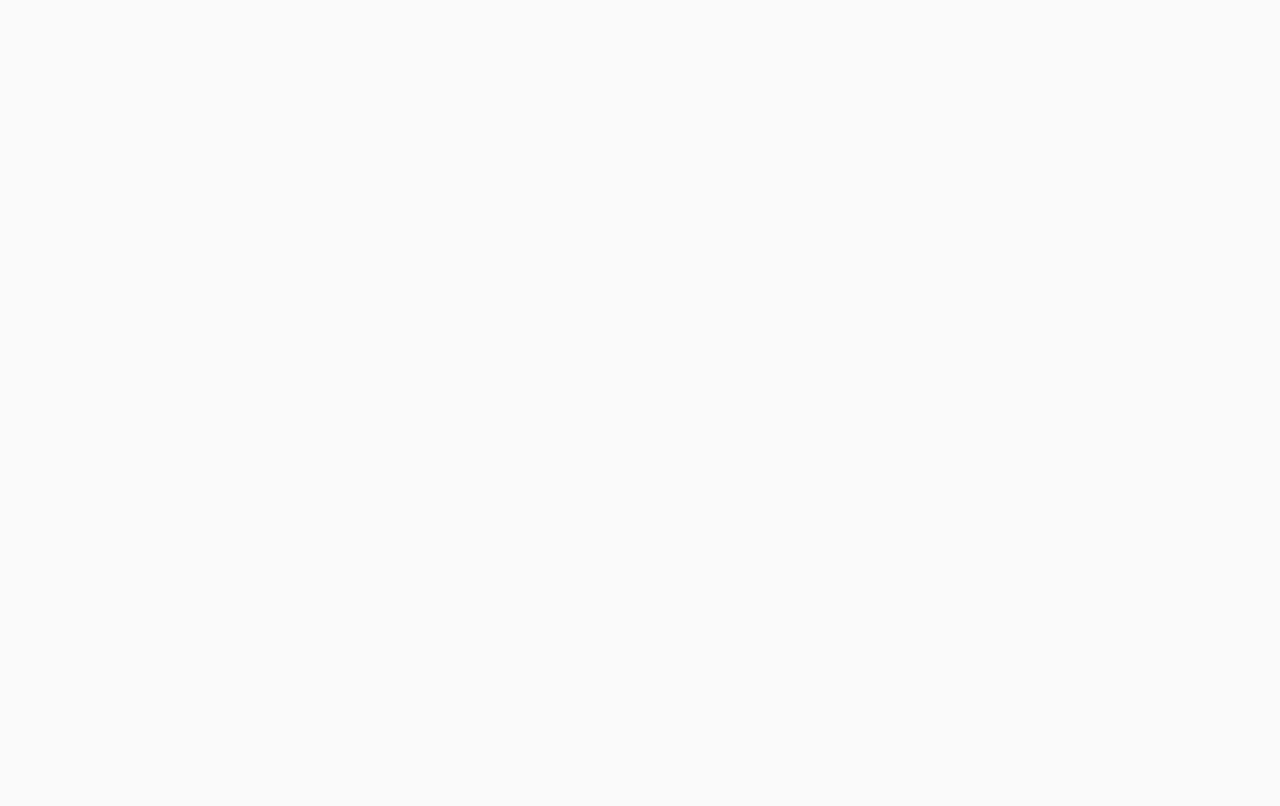
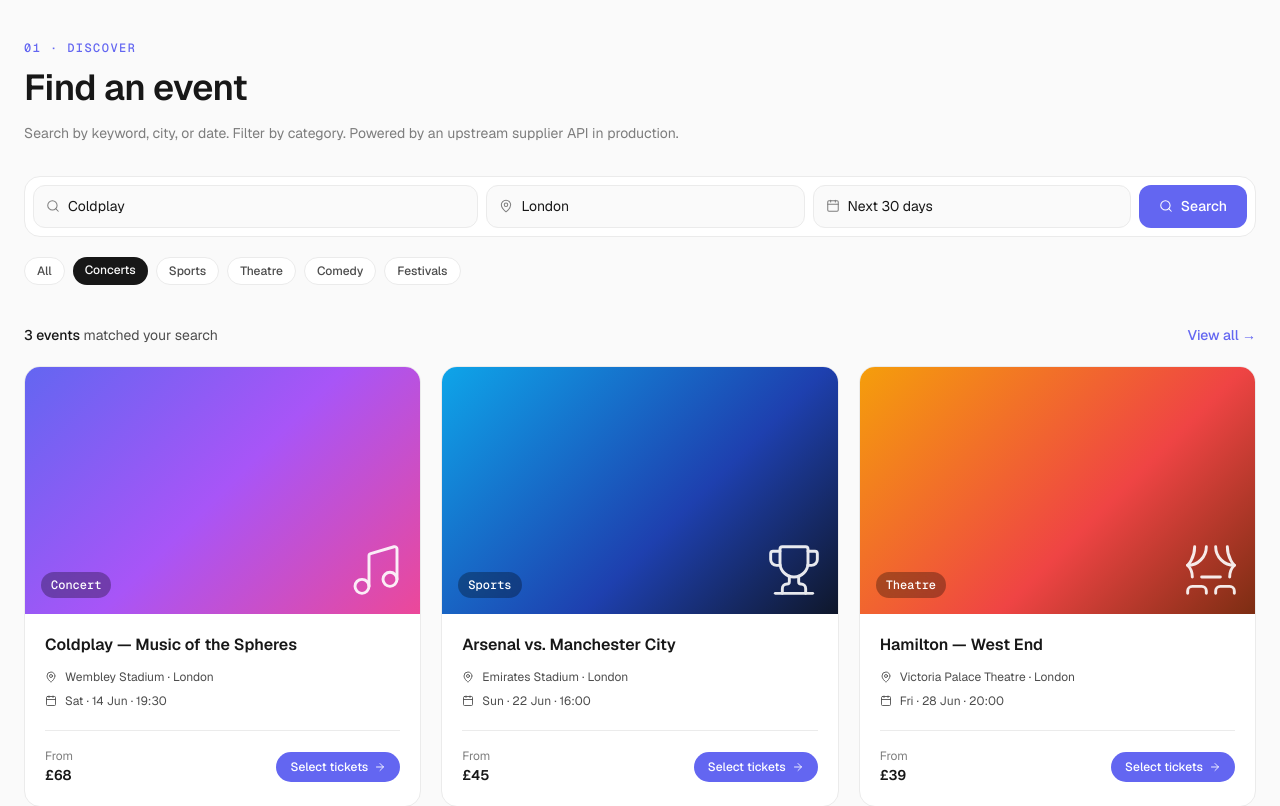
Before and after one commit to mykhail-druz/nextjs-ticketing-mvp-test, a Next.js app: page / in a window 1280 px wide. Shown: the part 800-1606 px from the top of the page. Before the commit the page ends 826 px from the top, so only its background shows below. Built offline with nearby package versions, Linux system fonts and the light colour scheme.

Commit message:
Add sample event cards and search section

```diff
--- a/src/app/page.tsx
+++ b/src/app/page.tsx
@@ -1,5 +1,7 @@
 import Header from "@/components/sections/Header";
 import Hero from "@/components/sections/Hero";
+import EventSearch from "@/components/sections/EventSearch";
+import EventList from "@/components/sections/EventList";
 import Footer from "@/components/sections/Footer";
 
 export default function Home() {
@@ -8,6 +10,8 @@
       <Header />
       <main className="flex-1">
         <Hero />
+        <EventSearch />
+        <EventList />
       </main>
       <Footer />
     </div>
--- /dev/null
+++ b/src/components/sections/EventList.tsx
@@ -0,0 +1,136 @@
+import { ArrowRight, Calendar, MapPin, Music, Theater, Trophy } from "lucide-react";
+
+type EventItem = {
+  title: string;
+  venue: string;
+  city: string;
+  date: string;
+  priceFrom: string;
+  tag: string;
+  Icon: typeof Music;
+  gradient: string;
+};
+
+const EVENTS: EventItem[] = [
+  {
+    title: "Coldplay — Music of the Spheres",
+    venue: "Wembley Stadium",
+    city: "London",
+    date: "Sat · 14 Jun · 19:30",
+    priceFrom: "£68",
+    tag: "Concert",
+    Icon: Music,
+    gradient:
+      "linear-gradient(135deg, #6366f1 0%, #a855f7 50%, #ec4899 100%)",
+  },
+  {
+    title: "Arsenal vs. Manchester City",
+    venue: "Emirates Stadium",
+    city: "London",
+    date: "Sun · 22 Jun · 16:00",
+    priceFrom: "£45",
+    tag: "Sports",
+    Icon: Trophy,
+    gradient:
+      "linear-gradient(135deg, #0ea5e9 0%, #1e40af 60%, #0f172a 100%)",
+  },
+  {
+    title: "Hamilton — West End",
+    venue: "Victoria Palace Theatre",
+    city: "London",
+    date: "Fri · 28 Jun · 20:00",
+    priceFrom: "£39",
+    tag: "Theatre",
+    Icon: Theater,
+    gradient:
+      "linear-gradient(135deg, #f59e0b 0%, #ef4444 60%, #7c2d12 100%)",
+  },
+];
+
+export default function EventList() {
+  return (
+    <section className="mx-auto w-full max-w-7xl px-4 pt-10 pb-20 md:px-6 md:pb-28">
+      <div className="flex items-end justify-between gap-4">
+        <p className="text-body text-text-secondary">
+          <span className="font-medium text-text-primary">3 events</span>{" "}
+          matched your search
+        </p>
+        <a
+          href="#seats"
+          className="hidden text-body font-medium text-accent transition-opacity hover:opacity-80 sm:inline-flex"
+        >
+          View all →
+        </a>
+      </div>
+
+      <ul className="mt-5 grid grid-cols-1 gap-5 sm:grid-cols-2 lg:grid-cols-3">
+        {EVENTS.map((e) => (
+          <EventCard key={e.title} event={e} />
+        ))}
+      </ul>
+    </section>
+  );
+}
+
+function EventCard({ event }: { event: EventItem }) {
+  const { Icon } = event;
+  return (
+    <li
+      className="group flex flex-col overflow-hidden rounded-2xl border border-border-light bg-surface transition-shadow hover:shadow-lg"
+      style={{ boxShadow: "var(--shadow-subtle)" }}
+    >
+      <div
+        className="relative flex aspect-[16/10] items-end justify-between p-4 text-white"
+        style={{ background: event.gradient }}
+      >
+        <span
+          className="inline-flex items-center gap-1.5 rounded-full bg-black/30 px-2.5 py-1 text-caption font-medium backdrop-blur"
+          style={{ fontFamily: "var(--font-geist-mono)" }}
+        >
+          {event.tag}
+        </span>
+        <Icon
+          size={56}
+          strokeWidth={1.25}
+          aria-hidden="true"
+          className="opacity-90"
+        />
+      </div>
+
+      <div className="flex flex-1 flex-col p-5">
+        <h3 className="text-body font-semibold leading-snug text-text-primary md:text-[16px]">
+          {event.title}
+        </h3>
+
+        <dl className="mt-3 space-y-1.5 text-caption text-text-secondary">
+          <div className="flex items-center gap-2">
+            <MapPin size={12} strokeWidth={1.75} aria-hidden="true" />
+            <span>
+              {event.venue} · {event.city}
+            </span>
+          </div>
+          <div className="flex items-center gap-2">
+            <Calendar size={12} strokeWidth={1.75} aria-hidden="true" />
+            <span>{event.date}</span>
+          </div>
+        </dl>
+
+        <div className="mt-5 flex items-center justify-between border-t border-border-light pt-4">
+          <div>
+            <p className="text-caption text-text-muted">From</p>
+            <p className="text-body font-semibold text-text-primary">
+              {event.priceFrom}
+            </p>
+          </div>
+          <a
+            href="#seats"
+            className="inline-flex items-center gap-1.5 rounded-full bg-accent px-3.5 py-1.5 text-caption font-medium text-accent-fg transition-colors hover:bg-accent-hover"
+          >
+            Select tickets
+            <ArrowRight size={12} strokeWidth={1.75} aria-hidden="true" />
+          </a>
+        </div>
+      </div>
+    </li>
+  );
+}
--- /dev/null
+++ b/src/components/sections/EventSearch.tsx
@@ -0,0 +1,127 @@
+import { Calendar, MapPin, Search } from "lucide-react";
+
+const CATEGORIES = ["All", "Concerts", "Sports", "Theatre", "Comedy", "Festivals"];
+
+export default function EventSearch() {
+  return (
+    <section
+      id="events"
+      className="mx-auto w-full max-w-7xl scroll-mt-20 px-4 pt-16 md:px-6 md:pt-24"
+    >
+      <SectionEyebrow>01 · Discover</SectionEyebrow>
+      <SectionHeading>Find an event</SectionHeading>
+      <SectionLead>
+        Search by keyword, city, or date. Filter by category. Powered by an
+        upstream supplier API in production.
+      </SectionLead>
+
+      <div
+        role="search"
+        aria-label="Event search"
+        className="mt-8 grid grid-cols-1 gap-2 rounded-2xl border border-border-light bg-surface p-2 md:grid-cols-[1.4fr_1fr_1fr_auto]"
+        style={{ boxShadow: "var(--shadow-subtle)" }}
+      >
+        <Field icon={<Search size={14} strokeWidth={1.75} aria-hidden="true" />}>
+          <input
+            type="text"
+            placeholder="Search artists, teams, shows…"
+            defaultValue="Coldplay"
+            className="w-full bg-transparent text-body text-text-primary placeholder:text-text-muted focus:outline-none"
+          />
+        </Field>
+        <Field icon={<MapPin size={14} strokeWidth={1.75} aria-hidden="true" />}>
+          <select
+            defaultValue="London"
+            className="w-full appearance-none bg-transparent text-body text-text-primary focus:outline-none"
+          >
+            <option>Any city</option>
+            <option>London</option>
+            <option>Manchester</option>
+            <option>Berlin</option>
+            <option>Amsterdam</option>
+          </select>
+        </Field>
+        <Field icon={<Calendar size={14} strokeWidth={1.75} aria-hidden="true" />}>
+          <select
+            defaultValue="Next 30 days"
+            className="w-full appearance-none bg-transparent text-body text-text-primary focus:outline-none"
+          >
+            <option>Any date</option>
+            <option>This week</option>
+            <option>Next 30 days</option>
+            <option>Next 3 months</option>
+          </select>
+        </Field>
+        <button
+          type="button"
+          className="inline-flex items-center justify-center gap-2 rounded-xl bg-accent px-5 py-2.5 text-body font-medium text-accent-fg transition-colors hover:bg-accent-hover"
+        >
+          <Search size={14} strokeWidth={1.75} aria-hidden="true" />
+          Search
+        </button>
+      </div>
+
+      <div className="mt-5 flex flex-wrap gap-2">
+        {CATEGORIES.map((c, i) => (
+          <span
+            key={c}
+            className={
+              i === 1
+                ? "rounded-full bg-text-primary px-3 py-1 text-caption font-medium text-cloud-canvas"
+                : "rounded-full border border-border-light bg-surface px-3 py-1 text-caption font-medium text-text-secondary"
+            }
+          >
+            {c}
+          </span>
+        ))}
+      </div>
+    </section>
+  );
+}
+
+function Field({
+  icon,
+  children,
+}: {
+  icon: React.ReactNode;
+  children: React.ReactNode;
+}) {
+  return (
+    <label className="flex items-center gap-2 rounded-xl border border-border-light bg-cloud-canvas px-3 py-2.5 transition-colors focus-within:border-accent">
+      <span className="text-text-muted" aria-hidden="true">
+        {icon}
+      </span>
+      {children}
+    </label>
+  );
+}
+
+export function SectionEyebrow({ children }: { children: React.ReactNode }) {
+  return (
+    <p
+      className="text-caption font-medium uppercase tracking-[0.12em] text-accent"
+      style={{ fontFamily: "var(--font-geist-mono)" }}
+    >
+      {children}
+    </p>
+  );
+}
+
+export function SectionHeading({ children }: { children: React.ReactNode }) {
+  return (
+    <h2
+      className="mt-2 text-[28px] font-semibold leading-tight text-text-primary md:text-[36px]"
+      style={{ letterSpacing: "-0.6px" }}
+    >
+      {children}
+    </h2>
+  );
+}
+
+export function SectionLead({ children }: { children: React.ReactNode }) {
+  return (
+    <p className="mt-3 max-w-2xl text-body leading-[1.6] text-text-muted">
+      {children}
+    </p>
+  );
+}
```
